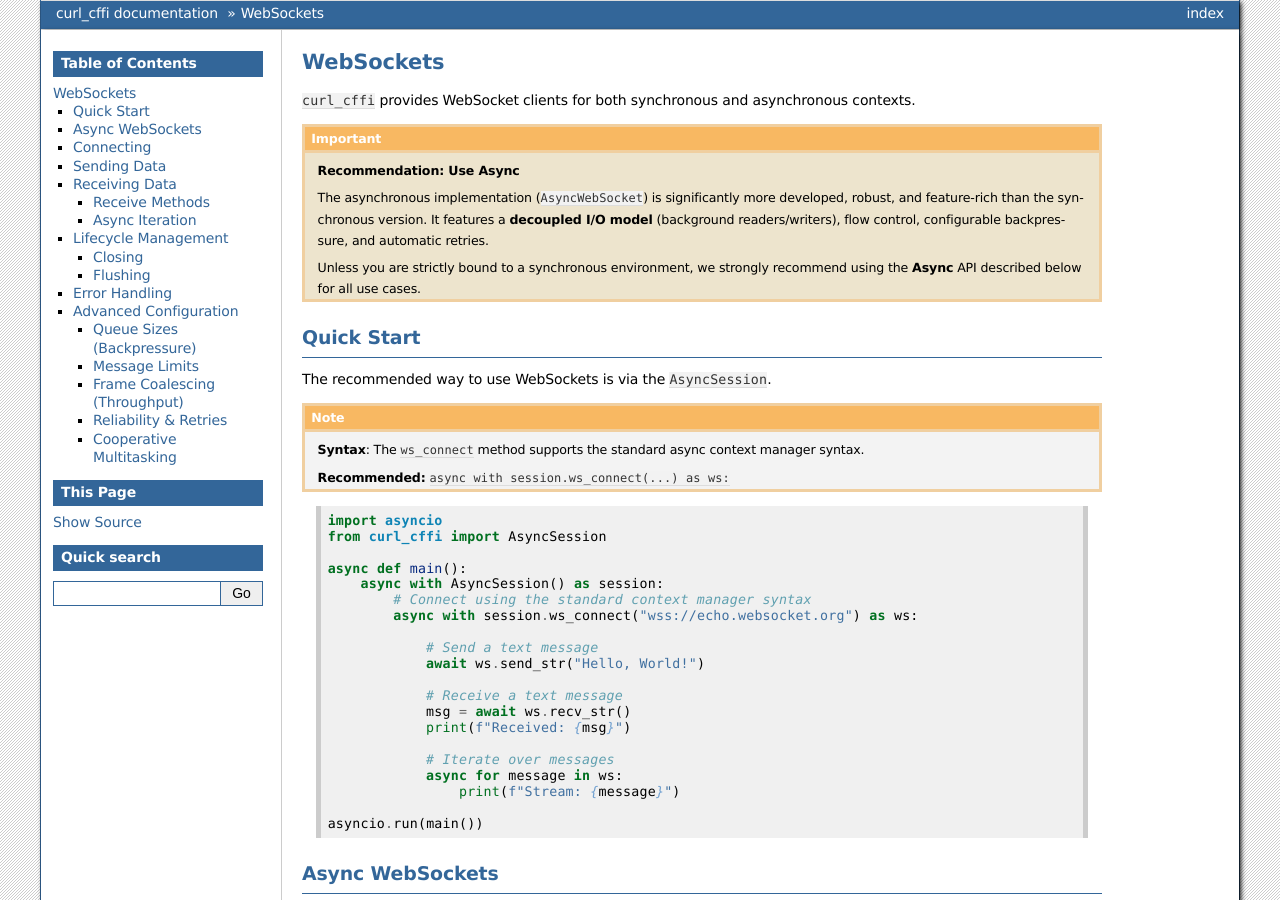
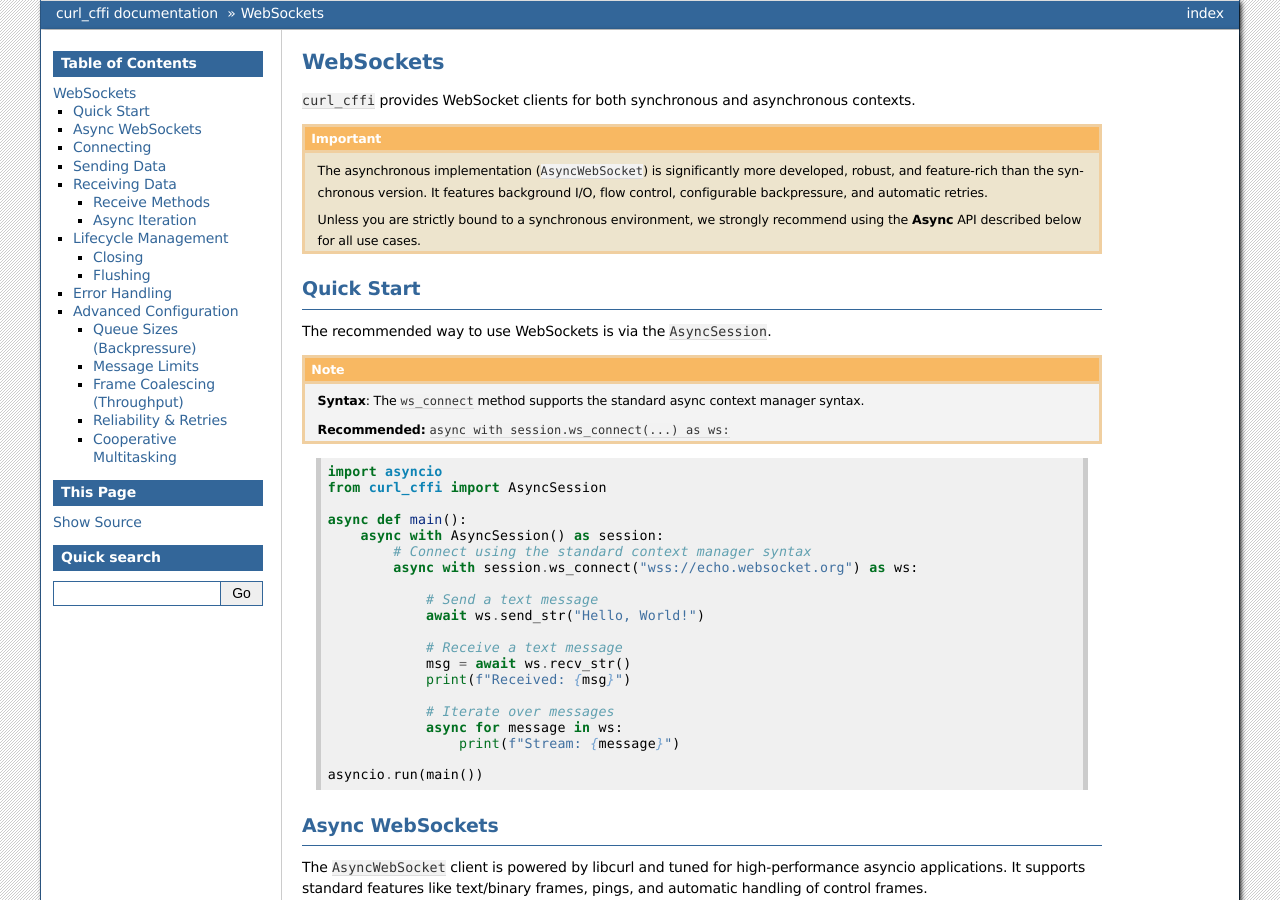
Before and after one commit to lexiforest/curl_cffi, a Sphinx documentation site: the page built from docs/websockets.rst, in a window 1280 px wide and 900 px high. Built offline with Sphinx 7.4.7, drawn with Linux system fonts in a browser that asks for light colours; some of the changed text lies outside the part shown.

Commit message:
Update docs and typing

```diff
--- a/docs/websockets.rst
+++ b/docs/websockets.rst
@@ -5,9 +5,7 @@ WebSockets
 
 .. important::
 
-   **Recommendation: Use Async**
-
-   The asynchronous implementation (``AsyncWebSocket``) is significantly more developed, robust, and feature-rich than the synchronous version. It features a **decoupled I/O model** (background readers/writers), flow control, configurable backpressure, and automatic retries.
+   The asynchronous implementation (``AsyncWebSocket``) is significantly more developed, robust, and feature-rich than the synchronous version. It features background I/O, flow control, configurable backpressure, and automatic retries.
 
    Unless you are strictly bound to a synchronous environment, we strongly recommend using the **Async** API described below for all use cases.
 
@@ -175,7 +175,7 @@ Both methods are idempotent and safe to call multiple times. While ``close()`` w
 Flushing
 --------
 
-Because ``send()`` is decoupled from the network, returning from ``await send()`` only means the message is queued. Use ``flush()`` to ensure all queued messages have effectively been written to the socket.
+Because ``send()`` is decoupled from the network, returning from ``await send()`` means the message is queued for transmission. Call ``flush()`` after sending to guarantee that all queued messages have been written to the socket.
 
 .. code-block:: python
 
```
Also changed, not shown: other parts of docs/websockets.rst (+3 -1 lines), 1 other file.
